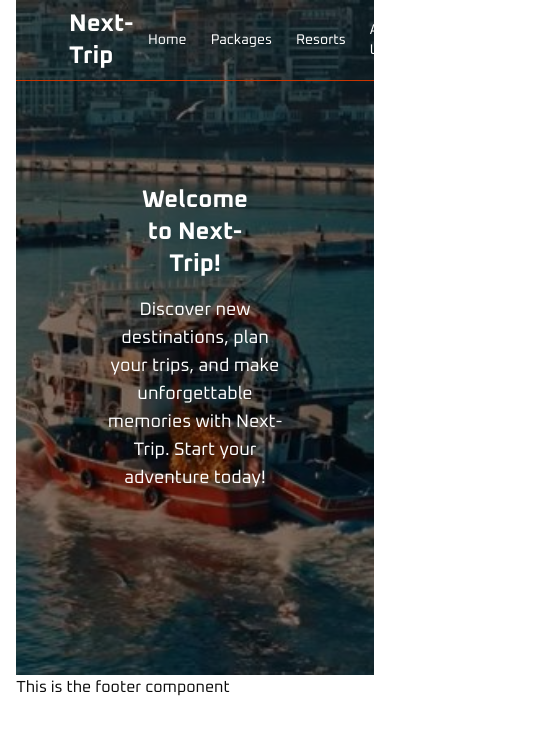
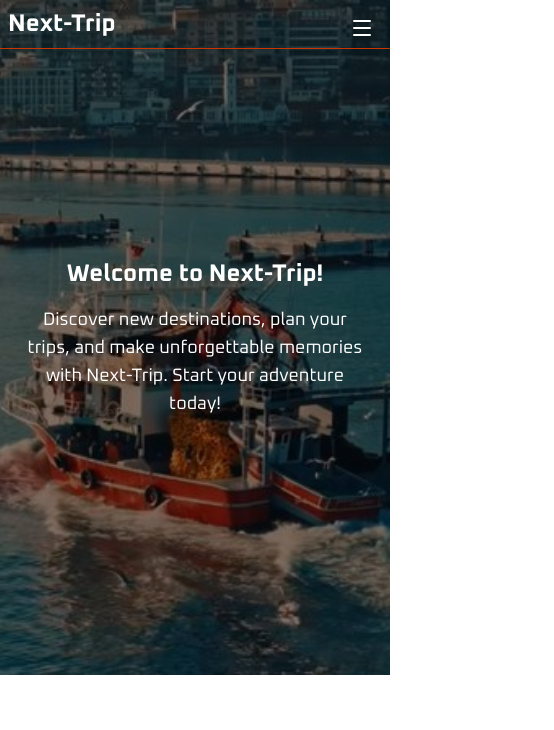
Before and after one commit to ItsMoumita/Next-trip, a Next.js app: page / in a window 390 px wide. Shown: the top 730 px of the page, 554 px wide, since content can reach past the window. Built offline with nearby package versions, Linux system fonts and the light colour scheme.

Commit message:
made the nav responsive

```diff
--- a/app/Components/footer.tsx
+++ b/app/Components/footer.tsx
@@ -1,5 +1,143 @@
-const Footer = () => {
-  return <div>This is the footer component</div>;
+import { cn } from "cn";
+
+interface FooterLink {
+  name: string;
+  href: string;
+}
+interface FooterSection {
+  title: string;
+  links: FooterLink[];
+}
+interface FooterLogo {
+  url: string;
+  src: string;
+  alt: string;
+  title: string;
+}
+
+interface FooterBasicProps {
+  logo?: FooterLogo;
+  description?: string;
+  sections?: FooterSection[];
+  copyright?: string;
+  legalLinks?: FooterLink[];
+  className?: string;
+}
+
+interface Footer2Props extends FooterBasicProps {
+  logoClassName?: string;
+}
+type Props = Partial<Footer2Props>;
+
+const defaultProps: Footer2Props = {
+  logo: {
+    url: "https://www.shadcnblocks.com",
+    src: "/images/logo/shadcnblocks-logo-word.svg",
+    alt: "logo",
+    title: "Shadcnblocks.com",
+  },
+  description: "Finely crafted blocks built with Shadcn UI.",
+  sections: [
+    {
+      title: "Product",
+      links: [
+        { name: "Overview", href: "#" },
+        { name: "Pricing", href: "#" },
+        { name: "Marketplace", href: "#" },
+        { name: "Features", href: "#" },
+        { name: "Integrations", href: "#" },
+      ],
+    },
+    {
+      title: "Company",
+      links: [
+        { name: "About", href: "#" },
+        { name: "Team", href: "#" },
+        { name: "Blog", href: "#" },
+        { name: "Careers", href: "#" },
+        { name: "Contact", href: "#" },
+      ],
+    },
+    {
+      title: "Support",
+      links: [
+        { name: "Help center", href: "#" },
+        { name: "Documentation", href: "#" },
+        { name: "Status", href: "#" },
+        { name: "Community", href: "#" },
+      ],
+    },
+    {
+      title: "Resources",
+      links: [
+        { name: "Guides", href: "#" },
+        { name: "Templates", href: "#" },
+        { name: "Sales", href: "#" },
+        { name: "Advertise", href: "#" },
+      ],
+    },
+  ],
+  copyright: "© 2024 Shadcnblocks.com. All rights reserved.",
+  legalLinks: [
+    { name: "Terms and Conditions", href: "#" },
+    { name: "Privacy Policy", href: "#" },
+  ],
 };
 
-export default Footer;
+const MAX_SECTIONS = 4;
+
+export default function footer() {
+  const { logo, description, sections, copyright, legalLinks, className } = {
+    ...defaultProps,
+  };
+
+  const visibleSections = (sections ?? []).slice(0, MAX_SECTIONS);
+
+  <section className={cn("py-32", className)}>
+    <div className="container mx-auto">
+      <footer>
+        <div className="grid grid-cols-2 gap-8 lg:grid-cols-6">
+          <div className="col-span-2 mb-8 lg:mb-0">
+            <div className="flex items-center lg:justify-start">
+              <a href={logo?.url}>
+                <img
+                  src={logo?.src}
+                  alt={logo?.alt}
+                  title={logo?.title}
+                  className="h-7 dark:invert"
+                />
+              </a>
+            </div>
+            <p className="mt-4 text-sm font-medium text-muted-foreground">
+              {description}
+            </p>
+          </div>
+          {visibleSections.map((section, sectionIdx) => (
+            <div key={sectionIdx}>
+              <h3 className="mb-4 text-sm font-semibold tracking-tight">
+                {section.title}
+              </h3>
+              <ul className="space-y-4 text-sm text-muted-foreground">
+                {section.links.map((link, linkIdx) => (
+                  <li key={linkIdx} className="font-medium hover:text-primary">
+                    <a href={link.href}>{link.name}</a>
+                  </li>
+                ))}
+              </ul>
+            </div>
+          ))}
+        </div>
+        <div className="mt-8 flex flex-col justify-between gap-4 border-t border-border pt-8 text-xs font-medium text-muted-foreground md:flex-row md:items-center">
+          <p>{copyright}</p>
+          <ul className="flex gap-4">
+            {legalLinks?.map((link, linkIdx) => (
+              <li key={linkIdx} className="underline hover:text-primary">
+                <a href={link.href}>{link.name}</a>
+              </li>
+            ))}
+          </ul>
+        </div>
+      </footer>
+    </div>
+  </section>;
+}
--- a/app/Components/navbar.tsx
+++ b/app/Components/navbar.tsx
@@ -19,17 +19,17 @@ const components: { title: string; href: string; description: string }[] = [
   },
   {
     title: "Packages",
-    href: "/docs/primitives/hover-card",
+    href: "/package",
     description: "",
   },
   {
     title: "Resorts",
-    href: "/docs/primitives/progress",
+    href: "/resorts",
     description: "",
   },
   {
     title: "About Us",
-    href: "/docs/primitives/scroll-area",
+    href: "/about",
     description: "",
   },
   {
@@ -47,15 +47,17 @@ const components: { title: string; href: string; description: string }[] = [
 export function Navbar() {
   const isHomePage = usePathname() === "/";
 
+  const [isMenuOpen, setIsMenuOpen] = React.useState(false);
+
   return (
     <NavigationMenu
       className={
         isHomePage
-          ? "absolute! inset-x-0 top-0 z-50 max-w-11/12! mx-auto bg-transparent text-white border-b border-primary"
-          : "max-w-11/12! mx-auto border-b border-primary text-primary"
+          ? "absolute! inset-x-0 top-0 z-50 max-w-full!  mx-auto bg-transparent text-white border-b border-primary"
+          : "max-w-full! mx-auto border-b border-primary text-primary"
       }
     >
-      <NavigationMenuList className="max-w-3/4 mx-auto flex flex-row items-center justify-between gap-2 p-2">
+      <NavigationMenuList className="lg:max-w-3/4 mx-auto flex flex-row items-center justify-between gap-2 p-2">
         <NavigationMenuItem className="text-2xl md:3xl font-bold">
           Next-Trip
         </NavigationMenuItem>
@@ -65,7 +67,7 @@ export function Navbar() {
             key={component.title}
             title={component.title}
             href={component.href}
-            className="flex flex-col"
+            className="hidden md:flex flex-col"
           >
             <NavigationMenuLink
               render={<Link href={component.href}> {component.title}</Link>}
@@ -73,6 +75,61 @@ export function Navbar() {
           </NavigationMenuItem>
         ))}
       </NavigationMenuList>
+      <button
+        onClick={() => setIsMenuOpen(!isMenuOpen)}
+        className="md:hidden absolute right-4 top-4 z-50"
+      >
+        {!isMenuOpen ? (
+          <svg
+            xmlns="http://www.w3.org/2000/svg"
+            width="24"
+            height="24"
+            viewBox="0 0 24 24"
+            fill="none"
+            stroke="currentColor"
+            stroke-width="2"
+            stroke-linecap="round"
+            stroke-linejoin="round"
+            className="lucide lucide-menu preview-icon"
+          >
+            <path d="M4 5h16" />
+            <path d="M4 12h16" />
+            <path d="M4 19h16" />
+          </svg>
+        ) : (
+          <svg
+            xmlns="http://www.w3.org/2000/svg"
+            width="24"
+            height="24"
+            viewBox="0 0 24 24"
+            fill="none"
+            stroke="currentColor"
+            stroke-width="2"
+            stroke-linecap="round"
+            stroke-linejoin="round"
+            className="lucide lucide-x preview-icon right-5! bg-primary"
+          >
+            <path d="M18 6 6 18" />
+            <path d="m6 6 12 12" />
+          </svg>
+        )}
+      </button>
+      {isMenuOpen && (
+        <NavigationMenuList className="md:hidden absolute flex flex-col justify-start items-start px-6 py-8 top-0 right-0 w-1/2 h-screen bg-white text-primary border-t border-primary z-40">
+          {components.map((component) => (
+            <NavigationMenuItem
+              key={component.title}
+              title={component.title}
+              href={component.href}
+              className="flex flex-col"
+            >
+              <NavigationMenuLink
+                render={<Link href={component.href}> {component.title}</Link>}
+              />
+            </NavigationMenuItem>
+          ))}
+        </NavigationMenuList>
+      )}
     </NavigationMenu>
   );
 }
--- a/app/layout.tsx
+++ b/app/layout.tsx
@@ -26,7 +26,7 @@ const oxanium = Oxanium({ subsets: ["latin"], variable: "--font-sans" });
 export default function RootLayout({ children }: LayoutProps<"/">) {
   return (
     <html lang="en" className={cn("font-sans", oxanium.variable)}>
-      <body className="min-h-full max-w-11/12 mx-auto flex flex-col">
+      <body className="min-h-full flex flex-col">
         <Navbar></Navbar>
         {children}
         <Footer></Footer>
--- /dev/null
+++ b/app/package/page.tsx
@@ -0,0 +1,3 @@
+export default function Package() {
+  return <div>This is package</div>;
+}
--- a/app/page.tsx
+++ b/app/page.tsx
@@ -4,11 +4,11 @@ const Home = () => {
   return (
     <div className="relative h-[80vh] w-full overflow-hidden">
       <Image src={hero_bg} alt="Hero Image" fill className="object-cover" />
-      <div className=" z-10 absolute inset-0 flex flex-col items-center justify-center bg-black/50 text-center text-white">
-        <h1 className="text-2xl md:text-5xl max-w-1/3 font-bold">
+      <div className=" z-10 absolute inset-0 flex flex-col items-center justify-center bg-black/50 p-5 text-center text-white">
+        <h1 className="text-2xl md:text-5xl md:max-w-1/3 font-bold">
           Welcome to Next-Trip!
         </h1>
-        <p className="mt-4 text-lg md:text-2xl max-w-1/2">
+        <p className="mt-4 text-lg md:text-2xl md:max-w-1/2">
           Discover new destinations, plan your trips, and make unforgettable
           memories with Next-Trip. Start your adventure today!
         </p>
--- /dev/null
+++ b/app/resorts/page.tsx
@@ -0,0 +1,5 @@
+const resorts = () => {
+  return <div>This is resort page</div>;
+};
+
+export default resorts;
--- a/package.json
+++ b/package.json
@@ -22,6 +22,7 @@
     "date-fns": "^4.4.0",
     "embla-carousel-react": "^8.6.0",
     "input-otp": "^1.5.0",
+    "lucide": "^1.61.0",
     "lucide-react": "^1.55.0",
     "next": "16.4.0",
     "react": "19.3.0",
```
Also changed, not shown: 1 other file (tests, documents, lock files or other folders).
